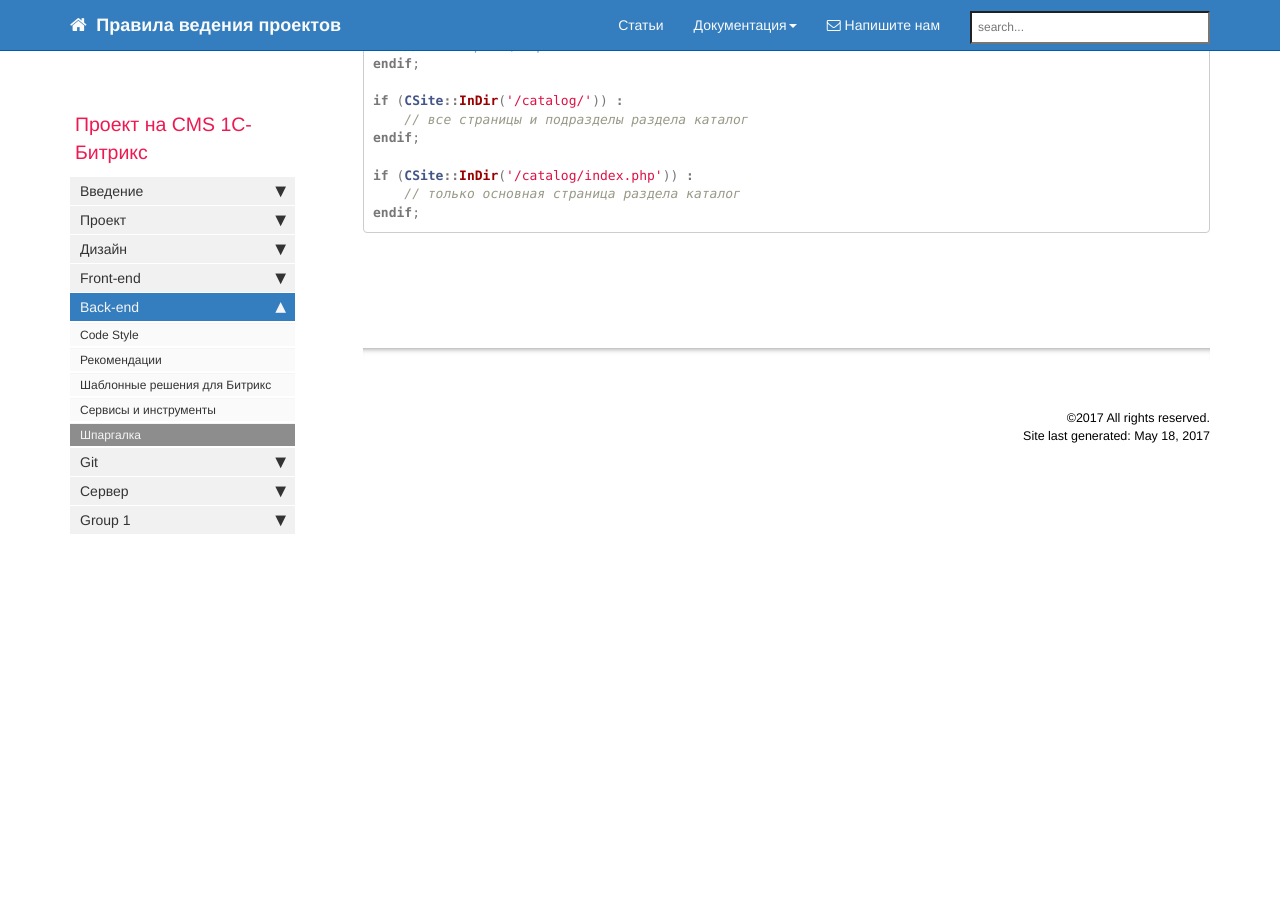
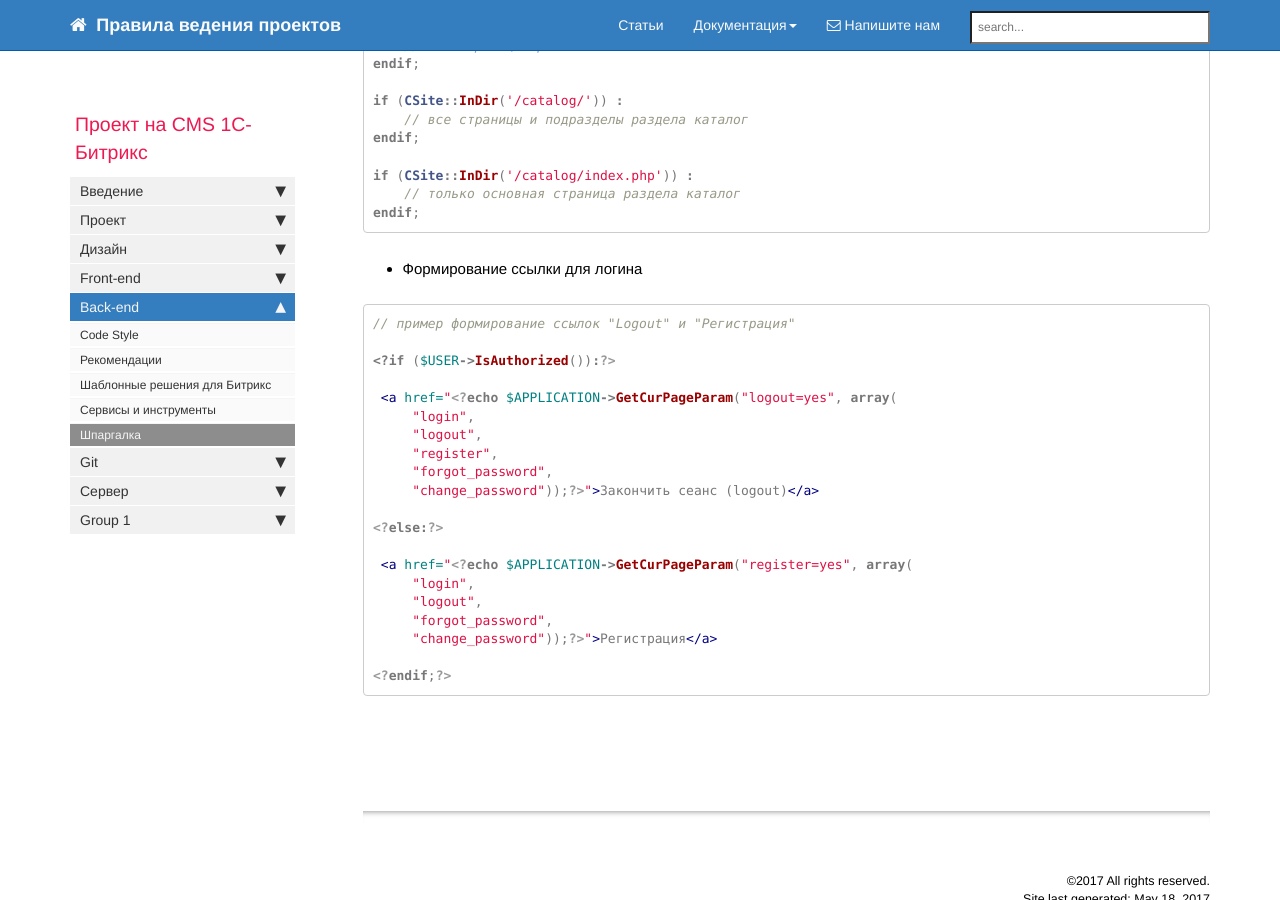
Before and after one commit to gdecider/gdecider.github.io, a Jekyll site: the page built from pages/bx/bx_back-shpora.md, in a window 1280 px wide and 900 px high, scrolled down 1840 px. Built offline with Jekyll 4.4.1, drawn with Linux system fonts in a browser that asks for light colours; nearby versions of some CDN libraries; comment, search, counter and statistics services are not loaded.

Commit message:
back shpors

````diff
--- a/pages/bx/bx_back-shpora.md
+++ b/pages/bx/bx_back-shpora.md
@@ -106,3 +106,28 @@ if (CSite::InDir('/catalog/index.php')) :
     // только основная страница раздела каталог
 endif;
 ```
+
+* Формирование ссылки для логина
+
+```php
+// пример формирование ссылок "Logout" и "Регистрация"
+
+<?if ($USER->IsAuthorized()):?>
+
+ <a href="<?echo $APPLICATION->GetCurPageParam("logout=yes", array(
+     "login",
+     "logout",
+     "register",
+     "forgot_password",
+     "change_password"));?>">Закончить сеанс (logout)</a>
+
+<?else:?>
+
+ <a href="<?echo $APPLICATION->GetCurPageParam("register=yes", array(
+     "login",
+     "logout",
+     "forgot_password",
+     "change_password"));?>">Регистрация</a>
+
+<?endif;?>
+```
````
